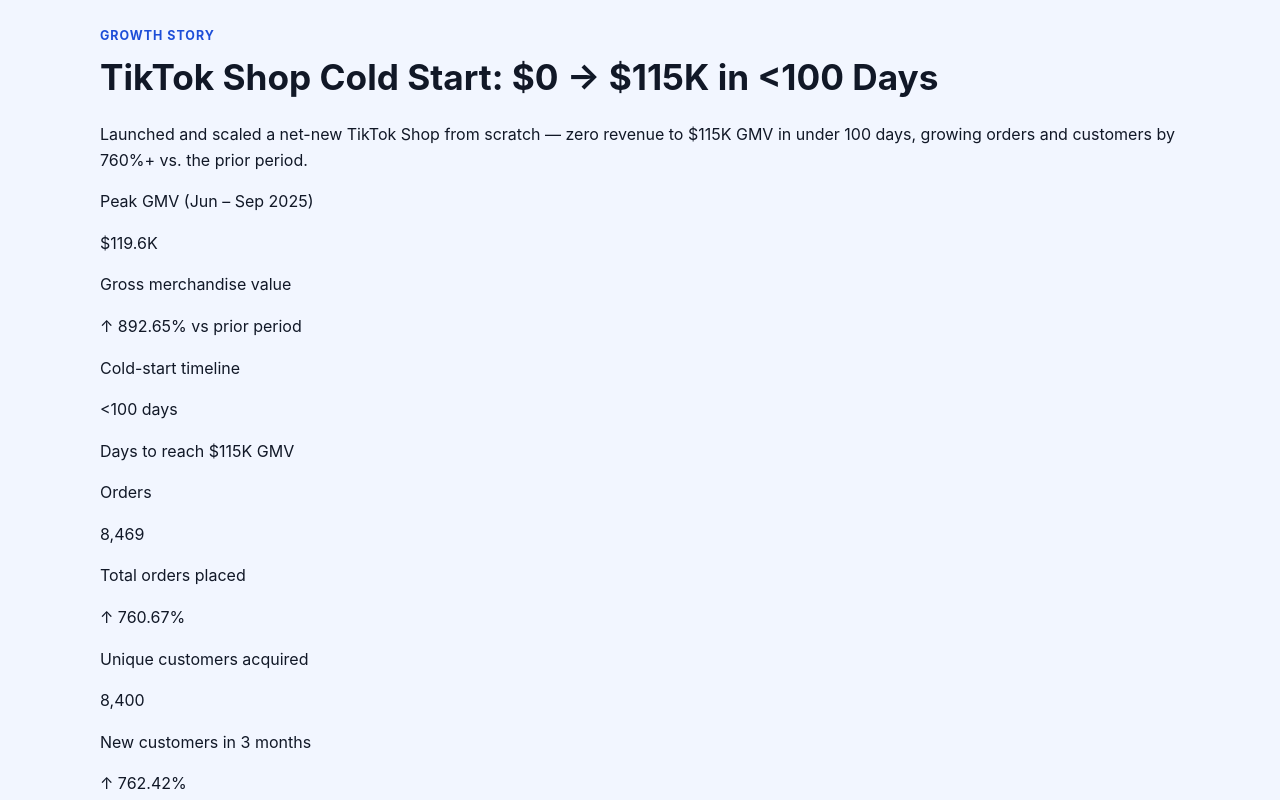
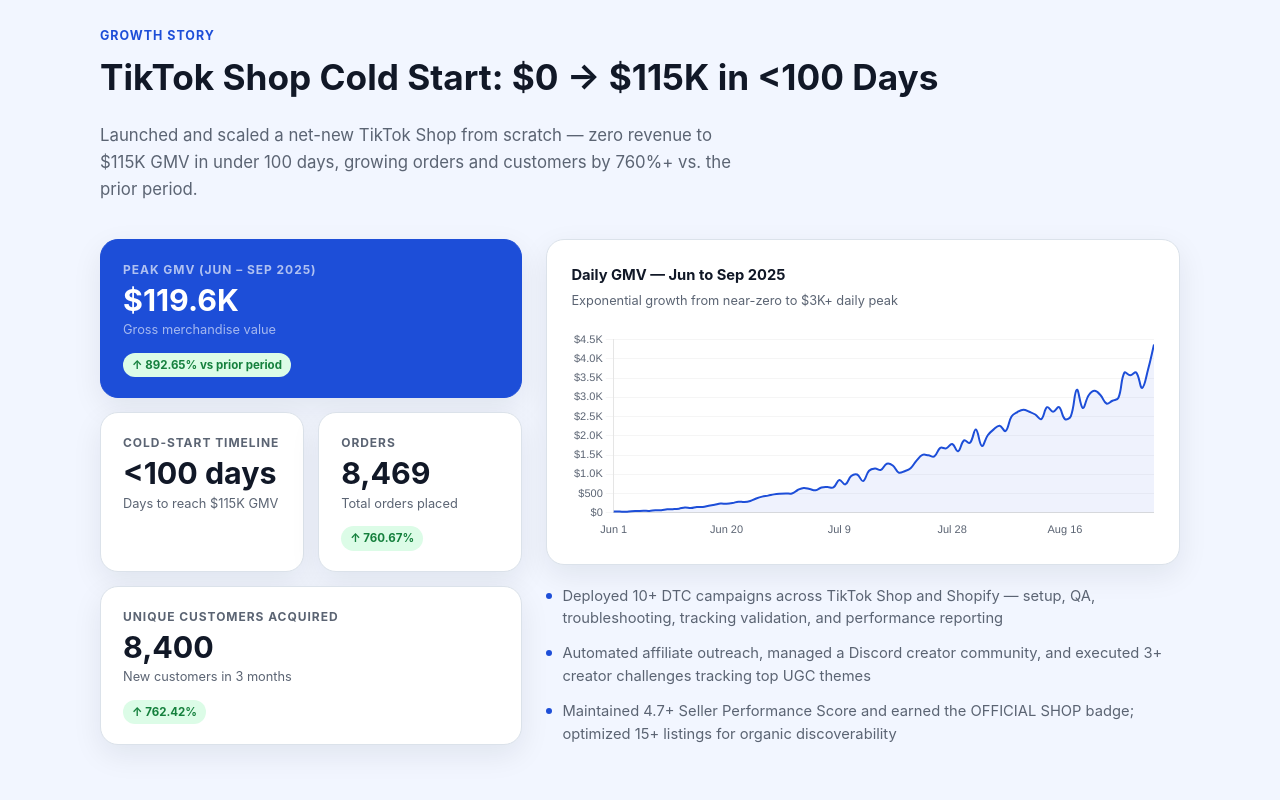
Before and after one commit to DarrenDing0919/darrending.github.io, a plain HTML site: page index.html in a window 1280 px wide. Shown: the part 1020-1820 px from the top of the page. Drawn offline with nearby package versions, Linux system fonts and the light colour scheme.

Commit message:
Update style.css

```diff
--- a/style.css
+++ b/style.css
@@ -281,3 +281,173 @@ a {
     padding-right: 18px;
   }
 }
+
+
+/* ════════════════════════════════════════
+   TikTok Shop Cold Start Section
+════════════════════════════════════════ */
+
+.tiktok-sub {
+  font-size: 1.05rem;
+  color: var(--muted);
+  max-width: 640px;
+  margin: 0 0 36px;
+}
+
+.tiktok-layout {
+  display: grid;
+  grid-template-columns: 1fr 1.5fr;
+  gap: 24px;
+  align-items: start;
+}
+
+/* ── Metric cards column ── */
+.tiktok-metrics {
+  display: flex;
+  flex-direction: column;
+  gap: 14px;
+}
+
+.metrics-row {
+  display: grid;
+  grid-template-columns: 1fr 1fr;
+  gap: 14px;
+}
+
+.metric-card {
+  background: var(--surface);
+  border: 1px solid var(--border);
+  border-radius: var(--radius);
+  padding: 20px 22px;
+  box-shadow: var(--shadow);
+}
+
+.metric-accent {
+  background: var(--primary);
+  border-color: var(--primary);
+}
+
+.metric-label {
+  font-size: 0.75rem;
+  font-weight: 700;
+  text-transform: uppercase;
+  letter-spacing: 0.08em;
+  color: var(--muted);
+  margin: 0 0 6px;
+}
+
+.metric-accent .metric-label {
+  color: rgba(255, 255, 255, 0.65);
+}
+
+.metric-value {
+  font-size: 1.9rem;
+  font-weight: 700;
+  color: var(--text);
+  line-height: 1;
+  margin: 0 0 5px;
+}
+
+.metric-accent .metric-value {
+  color: #fff;
+}
+
+.metric-sub {
+  font-size: 0.8rem;
+  color: var(--muted);
+  margin: 0 0 10px;
+}
+
+.metric-accent .metric-sub {
+  color: rgba(255, 255, 255, 0.6);
+}
+
+.metric-badge {
+  display: inline-flex;
+  align-items: center;
+  background: #dcfce7;
+  color: #15803d;
+  font-size: 0.72rem;
+  font-weight: 700;
+  padding: 3px 9px;
+  border-radius: 999px;
+}
+
+/* ── Chart + bullets column ── */
+.tiktok-right {
+  display: flex;
+  flex-direction: column;
+  gap: 20px;
+}
+
+.chart-card {
+  background: var(--surface);
+  border: 1px solid var(--border);
+  border-radius: var(--radius);
+  padding: 24px;
+  box-shadow: var(--shadow);
+}
+
+.chart-title {
+  font-size: 0.92rem;
+  font-weight: 700;
+  color: var(--text);
+  margin: 0 0 4px;
+}
+
+.chart-subtitle {
+  font-size: 0.8rem;
+  color: var(--muted);
+  margin: 0 0 18px;
+}
+
+.chart-wrap {
+  position: relative;
+  width: 100%;
+  height: 210px;
+}
+
+.tiktok-bullets {
+  list-style: none;
+  padding: 0;
+  margin: 0;
+  display: flex;
+  flex-direction: column;
+  gap: 12px;
+}
+
+.tiktok-bullets li {
+  position: relative;
+  padding-left: 16px;
+  font-size: 0.92rem;
+  color: var(--muted);
+  line-height: 1.55;
+}
+
+.tiktok-bullets li::before {
+  content: '';
+  position: absolute;
+  left: 0;
+  top: 8px;
+  width: 6px;
+  height: 6px;
+  background: var(--primary);
+  border-radius: 50%;
+}
+
+/* ── Responsive ── */
+@media (max-width: 900px) {
+  .tiktok-layout {
+    grid-template-columns: 1fr;
+  }
+}
+
+@media (max-width: 540px) {
+  .metrics-row {
+    grid-template-columns: 1fr;
+  }
+
+  .metric-value {
+    font-size: 1.6rem;
+  }
+}
```
